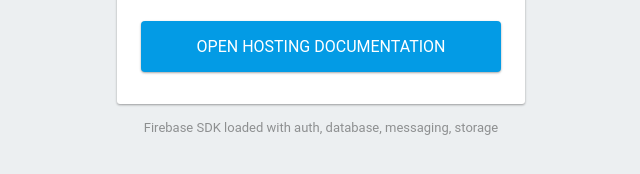
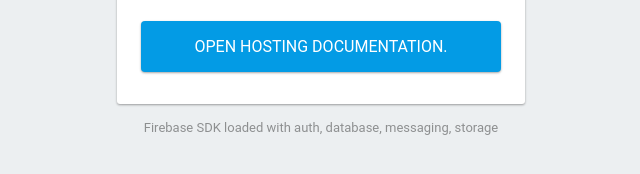
Before and after one commit to j-kon/DSC-IBBUL-website, a plain HTML site: page dscweb/index.html in a window 1280 px wide. Shown: the part 262-436 px from the top of the page, 319-959 px from the left. Drawn offline with Linux system fonts and the light colour scheme; some packages are replaced by stand-ins of ours.

Commit message:
Update index.html

```diff
--- a/dscweb/index.html
+++ b/dscweb/index.html
@@ -35,7 +35,7 @@
       <h2>Welcome</h2>
       <h1>Firebase Hosting Setup Complete</h1>
       <p>You're seeing this because you've successfully setup Firebase Hosting. Now it's time to go build something extraordinary!</p>
-      <a target="_blank" href="https://firebase.google.com/docs/hosting/">Open Hosting Documentation</a>
+      <a target="_blank" href="https://firebase.google.com/docs/hosting/">Open Hosting Documentation.</a>
     </div>
     <p id="load">Firebase SDK Loading&hellip;</p>
 
```
